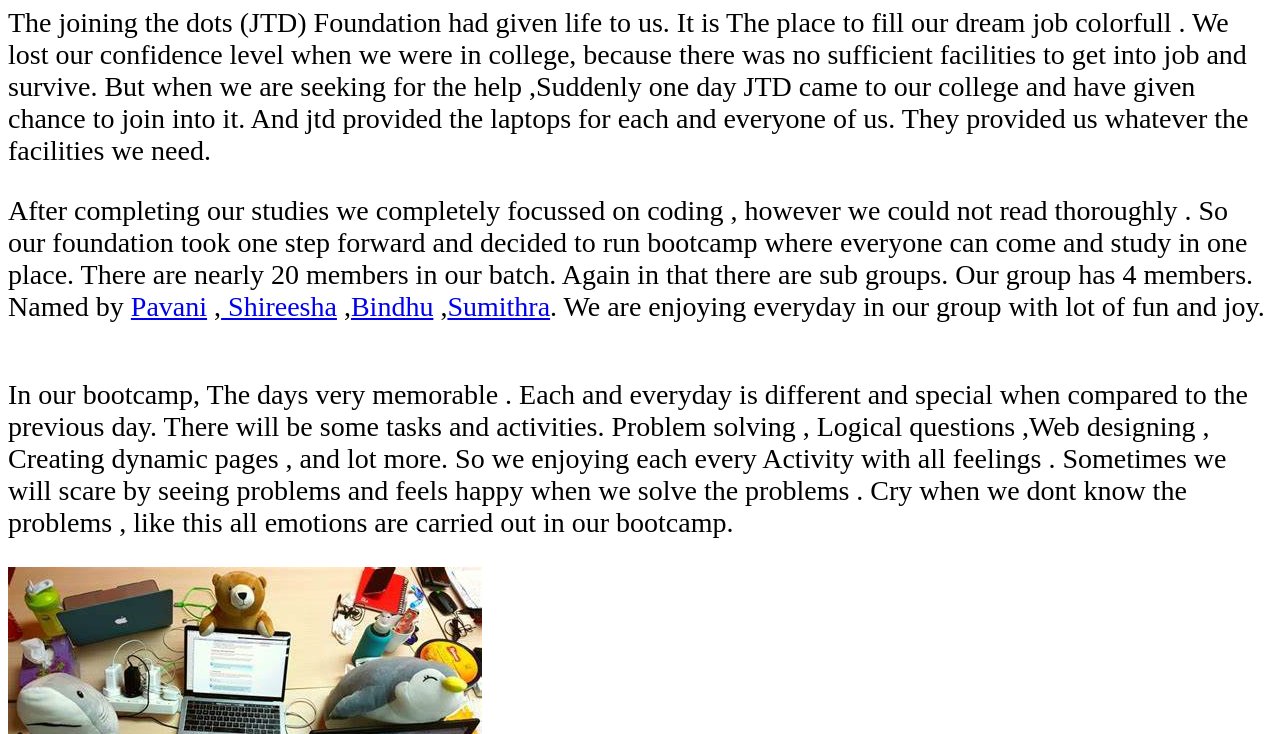
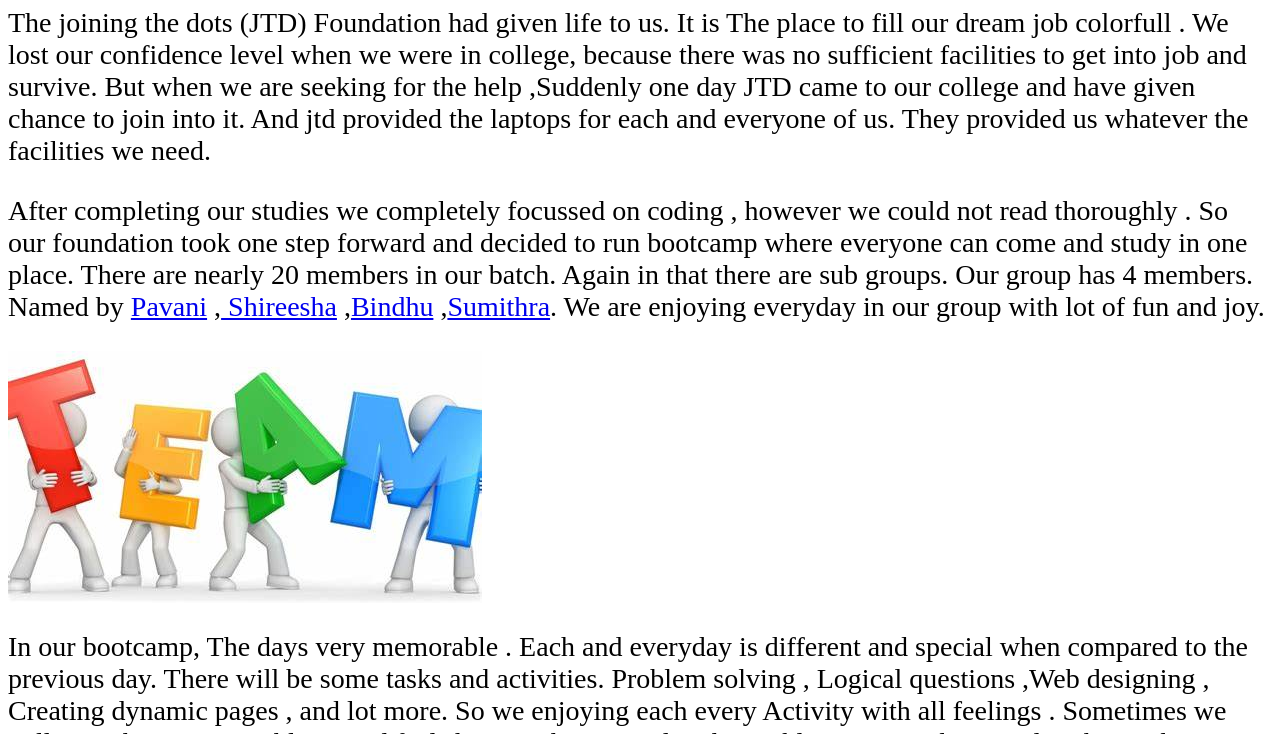
Before and after one commit to msumithra/Group-1, a plain HTML site: page index.html in a window 1280 px wide. Shown: the part 66-800 px from the top of the page. Drawn offline with Linux system fonts and the light colour scheme.

Commit message:
completed the index

```diff
--- a/index.html
+++ b/index.html
@@ -10,7 +10,7 @@
 			<p>
 			After completing our studies we completely focussed on coding , however we could not read thoroughly . So our foundation took one step forward and decided to run bootcamp where everyone can come and study in one place. There are nearly 20 members in our batch. Again in that there are sub groups. Our group has 4 members. Named by <a href="pavani/pavani1.html">Pavani</a> ,<a href="shireesha/shireesha.html"> Shireesha</a> ,<a href="bindhu/Bindhu.html">Bindhu</a> ,<a href="sumithra/sumithra.html">Sumithra</a>. We are enjoying everyday in our group with lot of fun and joy.
 			</p>
-			<img src="team.jpeg" alt=""/>
+			<img src="home/team.jpeg" alt=""/>
 			<p>In our bootcamp, The days very memorable . Each and everyday is different and special when compared to the previous day. There will be some tasks and activities. Problem solving , Logical questions ,Web designing , Creating dynamic pages , and lot more. So we enjoying each every Activity with all feelings . Sometimes we will scare by seeing problems and feels happy when we solve the problems . Cry when we dont know the problems , like this all emotions are carried out in our bootcamp.
 			</p>
 			<img src="home/bootcamp.jpeg" alt=""/>
```
Also changed, not shown: sumithra/sumithra.html (+1 -0 lines).
